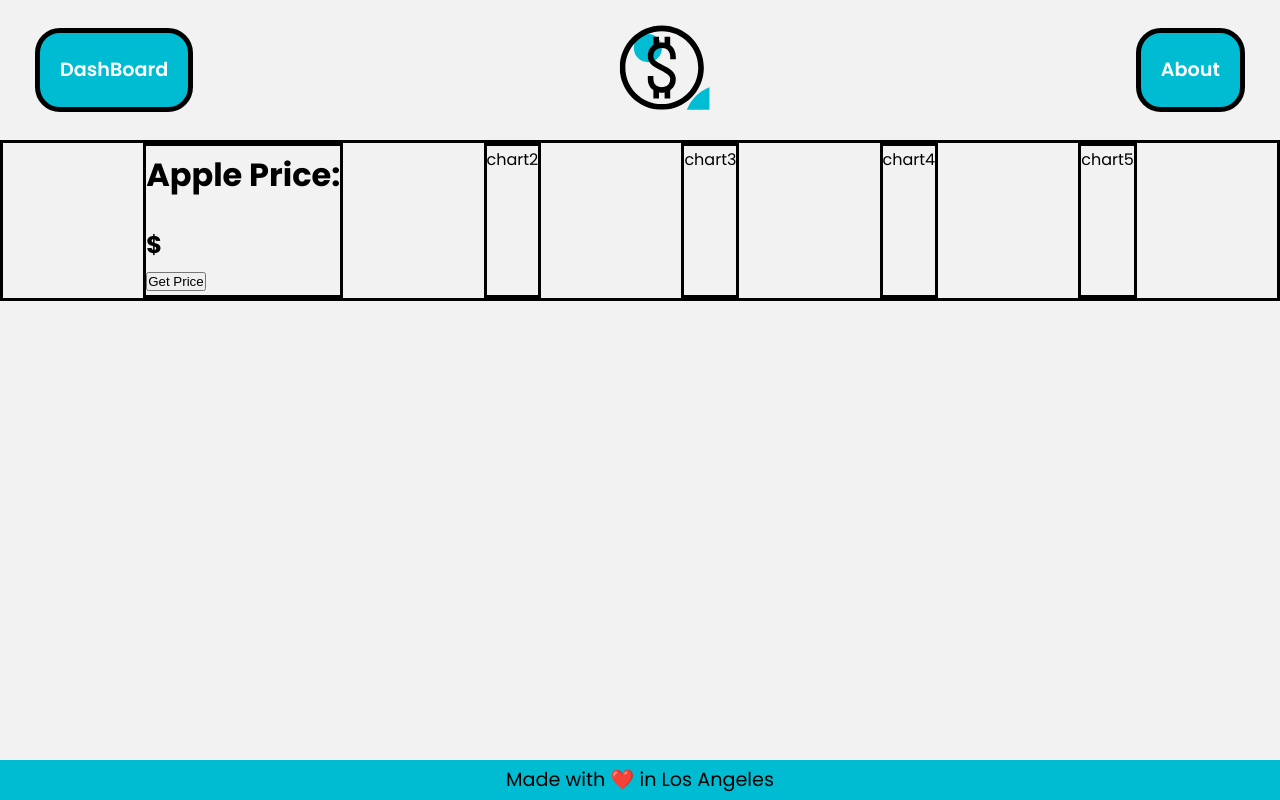
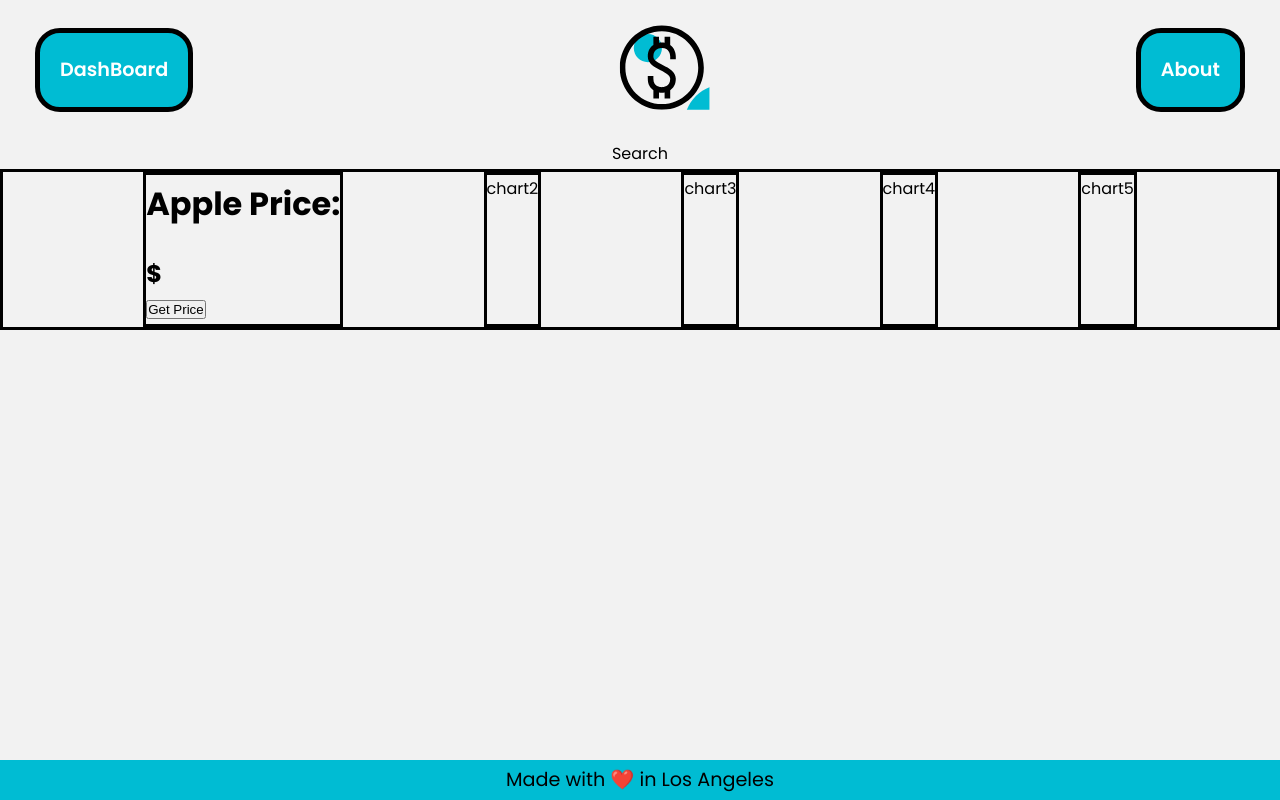
Before and after one commit to RamirezJA/StocksDashBoard, a Next.js app: page / in a window 1280 px wide. Built offline with nearby package versions, Linux system fonts and the light colour scheme.

Commit message:
search css + form nodejs

```diff
--- /dev/null
+++ b/src/pages/api/form.js
@@ -0,0 +1,16 @@
+export default function handler(req,res){
+    //Get data submitted in reqs body
+    const body = req.body
+
+    //Output log
+    console.log('body: ', body)
+
+    if(!body.stock){
+        return res.status(400).json({data:'Stock not found'})
+    }
+
+    //Found the Stock
+    //Sends an HTTP success code
+
+    res.status(200).json({data: `${body.stock}`})
+}
--- a/src/pages/index.js
+++ b/src/pages/index.js
@@ -1,9 +1,11 @@
 import styles from "../styles/home.module.css"
 import Stock from "./stock"
+import Search from "./search"
 
 export default function Home() {
   return (
     <>
+      <Search />
       <div className={styles.container}>
         <div className={styles.ch1}>
           <Stock />
--- /dev/null
+++ b/src/pages/search.js
@@ -0,0 +1,11 @@
+import styles from "../styles/search.module.css"
+import { useState } from "react"
+
+export default function Search() {
+  return (
+    <>
+    <div className={styles.search}>Search</div>
+    </>
+  )
+
+}
--- /dev/null
+++ b/src/styles/search.module.css
@@ -0,0 +1,15 @@
+.search {
+  display: flex;
+  flex-direction: row;
+  justify-content: center;
+  align-items: center;
+}
+
+.search input {
+  width: 250px;
+  height: 35px;
+  padding: 5px;
+  margin: 15px;
+  border: 1px #777 solid;
+  border-radius: 5px;
+}
```
